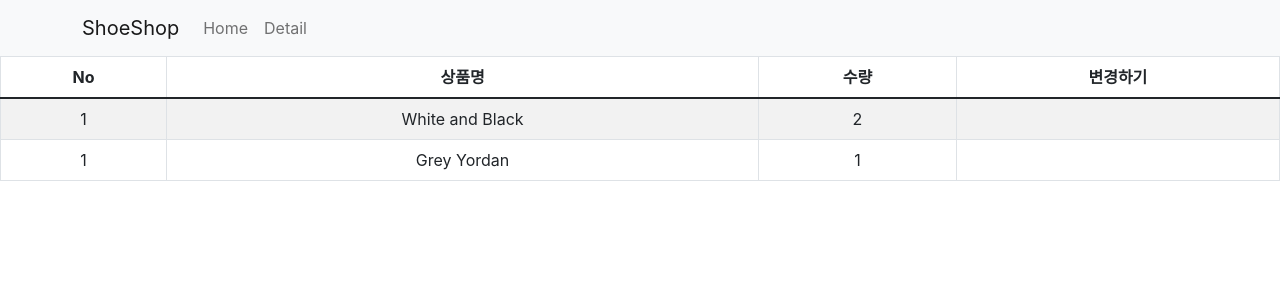
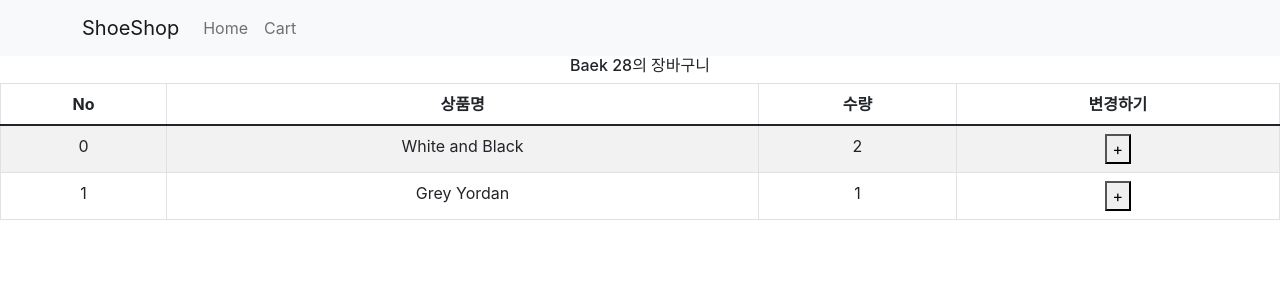
Before and after one commit to canoasin/training, a React (Create React App) app in the folder shop/: page /cart in a window 1280 px wide. Shown: the top 300 px of the page. Built offline with nearby package versions, Linux system fonts and the light colour scheme.

Commit message:
Add files via upload

```diff
--- a/shop/src/App.css
+++ b/shop/src/App.css
@@ -1,12 +1,3 @@
-.start {
-  opacity: 0;
-}
-
-.end {
-  opacity: 1;
-  transition: 0.5s;
-}
-
 .main-bg {
   height: 300px;
   background-image: url('./images/bg.png');
--- a/shop/src/App.js
+++ b/shop/src/App.js
@@ -40,10 +40,10 @@ function App() {
             </Nav.Link>
             <Nav.Link
               onClick={() => {
-                navigate("/detail");
+                navigate("/Cart");
               }}
             >
-              Detail
+              Cart
             </Nav.Link>
           </Nav>
         </Container>
--- a/shop/src/components/products.js
+++ b/shop/src/components/products.js
@@ -1,7 +1,7 @@
 import { Col } from "react-bootstrap";
 
 export default function Product(props) {
-  if(props.shoes[props.num].id == 0) {
+  if (props.shoes[props.num].id == 0) {
     var imgNum = 1;
   } else imgNum = props.shoes[props.num].id;
 
--- a/shop/src/pages/Cart.js
+++ b/shop/src/pages/Cart.js
@@ -1,13 +1,19 @@
 import { Table } from "react-bootstrap";
-import { useSelector } from "react-redux";
+import { useDispatch, useSelector } from "react-redux";
+import { changeName } from "../store/userSlice";
+import { increase } from "../store/basketSlice";
 
 export default function Cart() {
   let state = useSelector((state) => {
     return state;
   });
+  let dispatch = useDispatch();
 
   return (
     <div>
+      <h6>
+        {state.user.name} {state.user.age}의 장바구니
+      </h6>
       <Table striped bordered hover>
         <thead>
           <tr>
@@ -20,10 +26,18 @@ export default function Cart() {
         <tbody>
           {state.basket.map((a, i) => (
             <tr key={i}>
-              <td>1</td>
+              <td>{state.basket[i].id}</td>
               <td>{state.basket[i].name}</td>
               <td>{state.basket[i].count}</td>
-              <td></td>
+              <td>
+                <button
+                  onClick={() => {
+                    dispatch(increase(state.basket[i].id));
+                  }}
+                >
+                  +
+                </button>
+              </td>
             </tr>
           ))}
         </tbody>
--- a/shop/src/pages/Detail.js
+++ b/shop/src/pages/Detail.js
@@ -2,17 +2,15 @@ import { useState, useEffect, useContext } from "react";
 import { useParams } from "react-router-dom";
 import styled from "styled-components";
 import { Nav } from "react-bootstrap";
+import { useDispatch, useSelector } from "react-redux";
 import { Context1 } from "../App.js";
+import { addBasket } from "../store/basketSlice.js";
 
 let YellowBtn = styled.button`
   background: ${(props) => props.bg};
   color: ${(props) => (props.bg == "blue" ? "white" : "black")};
   padding: 10px;
 `;
-
-/* let NewBtn = styled.button(YellowBtn)`
-  font-size: 18px;
-`; */
 
 export default function Detail(props) {
   let { stock, shoes } = useContext(Context1);
@@ -23,6 +21,7 @@ export default function Detail(props) {
   let imgNum = parseInt(id) + 1;
   let [tab, setTab] = useState(0);
   let [fade2, setFade2] = useState("");
+  let dispatch = useDispatch();
 
   useEffect(() => {
     setFade2("end");
@@ -81,7 +80,20 @@ export default function Detail(props) {
           <h4 className="pt-5">{props.shoes[id].title}</h4>
           <p>{props.shoes[id].content}</p>
           <p>{props.shoes[id].price}</p>
-          <button className="btn btn-danger">주문하기</button>
+          <button
+            className="btn btn-danger"
+            onClick={() => {
+              dispatch(
+                addBasket({
+                  id: props.shoes[id].id,
+                  name: props.shoes[id].title,
+                  count: 2,
+                })
+              );
+            }}
+          >
+            주문하기
+          </button>
         </div>
       </div>
       <Nav variant="tabs" defaultActiveKey="link0">
--- a/shop/src/store.js
+++ b/shop/src/store.js
@@ -1,22 +1,7 @@
 import { configureStore, createSlice } from "@reduxjs/toolkit";
-
-let user = createSlice({
-  name: "user",
-  initialState: "Baek",
-});
-
-let stock = createSlice({
-  name: "stock",
-  initialState: [10, 11, 12],
-});
-
-let basket = createSlice({
-  name: "basket",
-  initialState: [
-    { id: 0, name: "White and Black", count: 2 },
-    { id: 2, name: "Grey Yordan", count: 1 },
-  ],
-});
+import user from "./store/userSlice";
+import stock from "./store/stockSlice";
+import basket from "./store/basketSlice";
 
 export default configureStore({
   reducer: {
--- /dev/null
+++ b/shop/src/store/basketSlice.js
@@ -0,0 +1,24 @@
+import { createSlice } from "@reduxjs/toolkit";
+
+let basket = createSlice({
+  name: "basket",
+  initialState: [
+    { id: 0, name: "White and Black", count: 2 },
+    { id: 1, name: "Grey Yordan", count: 1 },
+  ],
+  reducers: {
+    increase(state, id) {
+      let num = state.findIndex((a) => {
+        return a.id === id.payload;
+      });
+      state[num].count += 1;
+    },
+    addBasket(state, item) {
+      state.push(item.payload);
+    },
+  },
+});
+
+export let { increase, addBasket } = basket.actions;
+
+export default basket;
--- /dev/null
+++ b/shop/src/store/stockSlice.js
@@ -0,0 +1,8 @@
+import { createSlice } from "@reduxjs/toolkit";
+
+let stock = createSlice({
+  name: "stock",
+  initialState: [10, 11, 12],
+});
+
+export default stock;
--- /dev/null
+++ b/shop/src/store/userSlice.js
@@ -0,0 +1,15 @@
+import { createSlice } from "@reduxjs/toolkit";
+
+let user = createSlice({
+  name: "user",
+  initialState: { name: "Baek", age: 28 },
+  reducers: {
+    changeName(state) {
+      state.name = "Jung";
+    },
+  },
+});
+
+export let { changeName } = user.actions;
+
+export default user;
```
Also changed, not shown: shop/package.json (+4 -6 lines), shop/src/pages/About.js (line endings or trailing spaces), shop/src/pages/Event.js (line endings or trailing spaces), 1 other file (tests, documents, lock files or other folders).
